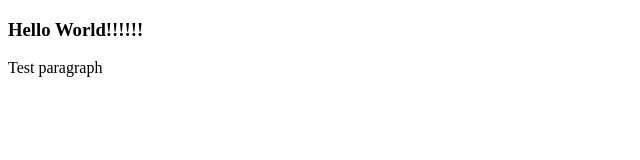
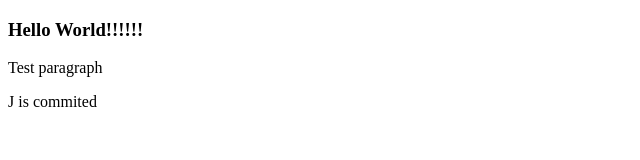
Before and after one commit to kitkat090/git_demo, a plain HTML site: page index.html in a window 1280 px wide. Shown: the full height of the page, 0-640 px from the left. Drawn offline with Linux system fonts and the light colour scheme.

Commit message:
J Commited

```diff
--- a/index.html
+++ b/index.html
@@ -9,5 +9,6 @@
 <body>
     <h3>Hello World!!!!!!</h3>
     <p>Test paragraph</p>
+    <p>J is commited</p>
 </body>
 </html>
```
